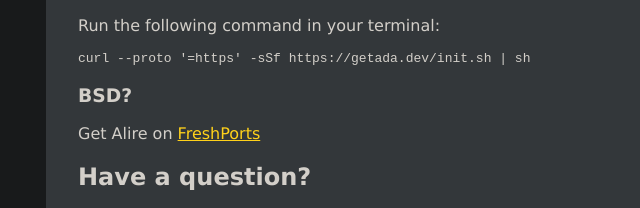
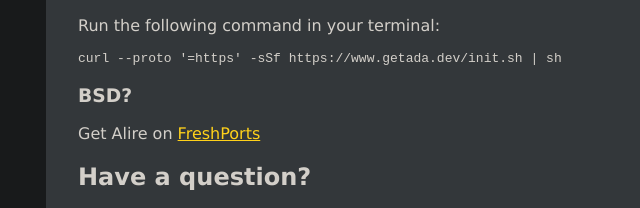
Before and after one commit to getada-project/getada-website, a plain HTML site: page index.html in a window 1280 px wide. Shown: the part 401-609 px from the top of the page, 90-730 px from the left. Drawn offline with Linux system fonts and the light colour scheme.

Commit message:
Update index.html

```diff
--- a/index.html
+++ b/index.html
@@ -24,7 +24,7 @@
 <p>Download the <a href="https://github.com/alire-project/alire/releases/download/v2.0.0/alr-2.0.0-installer-x86_64-windows.exe">Windows Installer</a> on <a href="https://alire.ada.dev/">alire.ada.dev</a></p>
 <h3>Mac or Linux?</h3>
 <p>Run the following command in your terminal:</p>
-<pre><code class="language-sh">curl --proto '=https' -sSf https://getada.dev/init.sh | sh
+<pre><code class="language-sh">curl --proto '=https' -sSf https://www.getada.dev/init.sh | sh
 </code></pre>
 <h3>BSD?</h3>
 <p>Get Alire on <a href="https://www.freshports.org/devel/alire/">FreshPorts</a></p>
```
